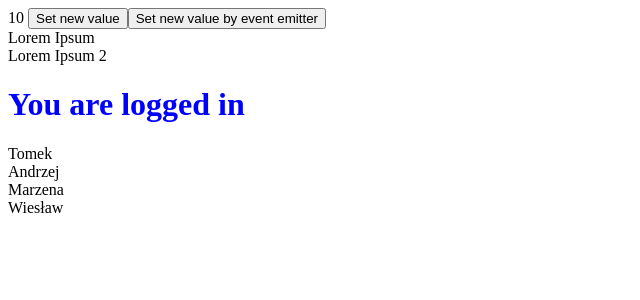
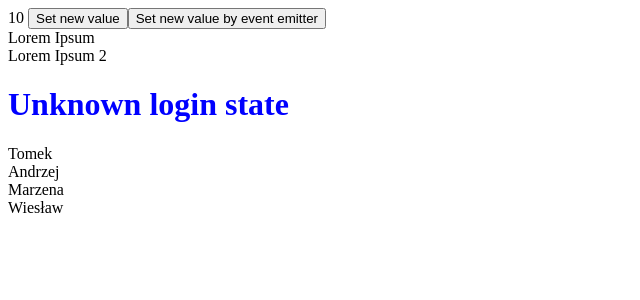
Before and after one commit to RafalG1991/angular-test-app, an Angular app: page / in a window 1280 px wide. Shown: the top 300 px of the page, without its empty margins (0-640 px from the left). Built offline with nearby package versions, Linux system fonts and the light colour scheme.

Commit message:
added default case in @switch directive

```diff
--- a/src/app/app.component.html
+++ b/src/app/app.component.html
@@ -12,6 +12,9 @@
   @case(false) {
     <h1>You are not logged in</h1>
   }
+  @default {
+    <h1>Unknown login state</h1>
+  }
 }
 
 <div *ngFor="let user of users; trackBy: trackUsersFn">{{user.name}}</div>
--- a/src/app/app.component.ts
+++ b/src/app/app.component.ts
@@ -18,5 +18,5 @@ export class AppComponent {
   trackUsersFn(index: number, user: {id: number, name: string}) {
     return user.id;
   }
-  isLoggedIn: boolean = true;
+  isLoggedIn: boolean|null = null;
 }
```
